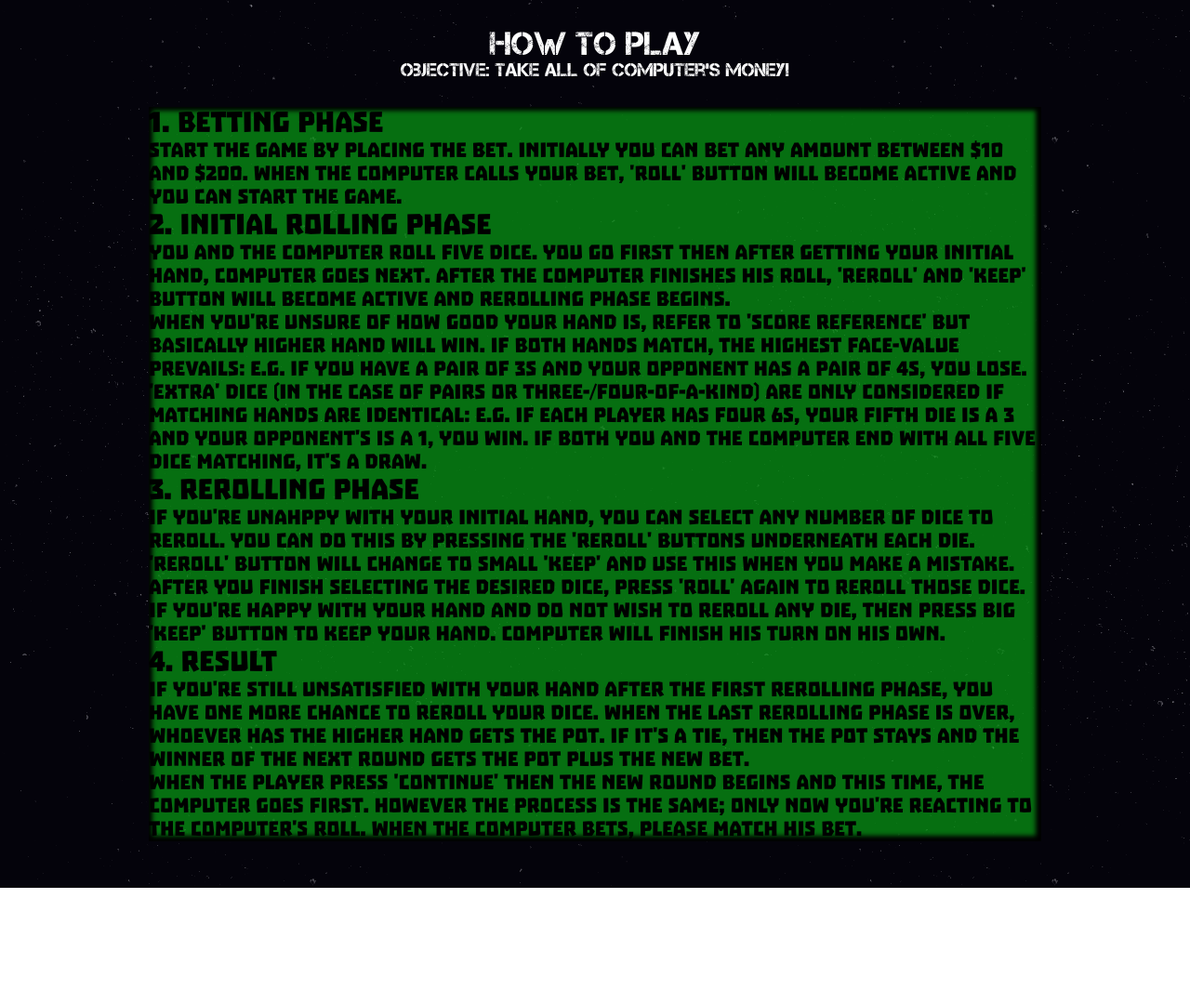
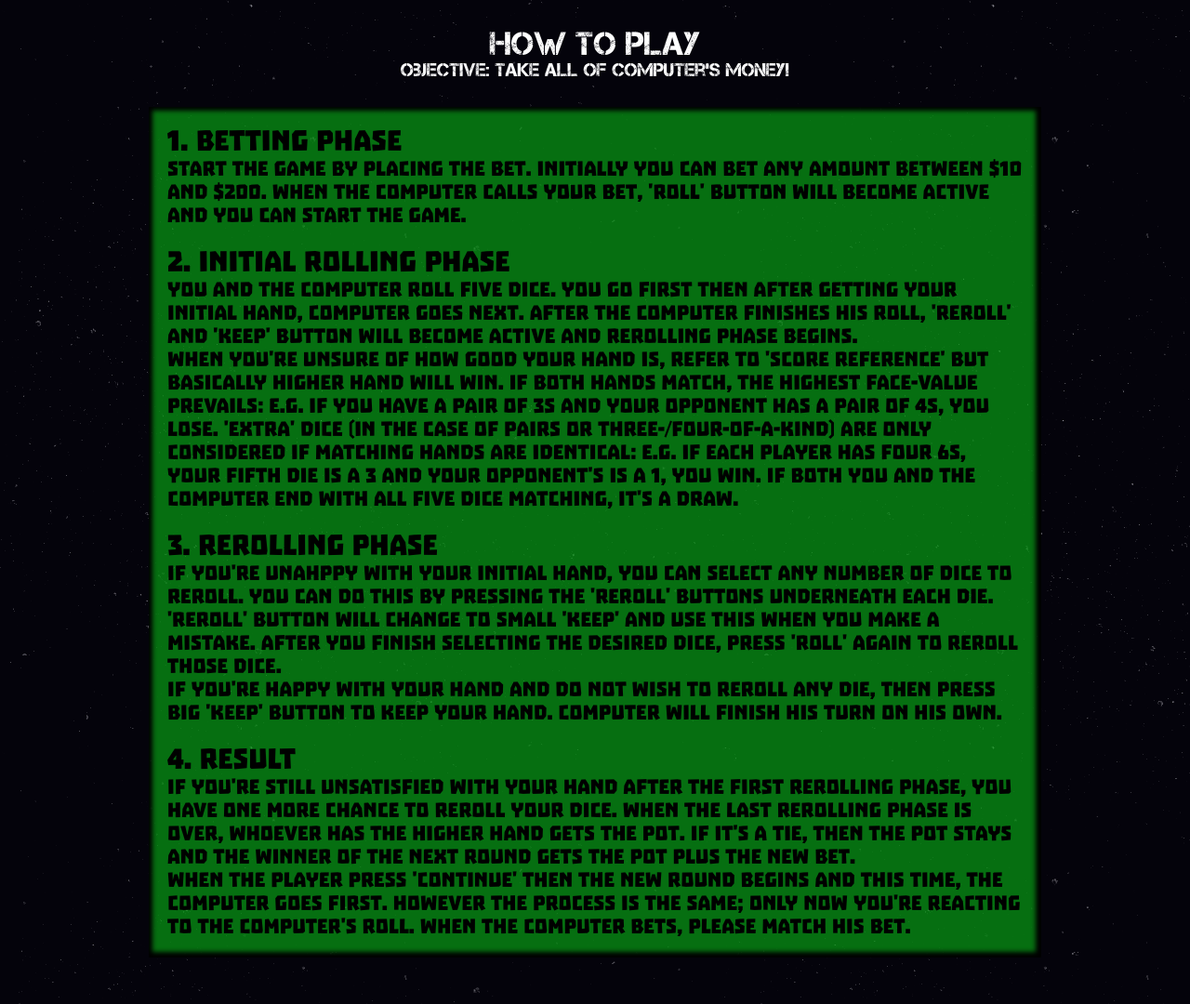
Before and after one commit to Kaiselkihel/Dice-Poker, a plain HTML site: page tutorial.html in a window 1280 px wide. Shown: the whole page at 93% size. Before the commit the page ends 955 px from the top, so only its background shows below. Drawn offline with Linux system fonts and the light colour scheme.

Commit message:
Update tutorial.html

```diff
--- a/tutorial.html
+++ b/tutorial.html
@@ -15,27 +15,27 @@
 	<h2>Objective: Take all of computer's money!</h2>
 </header>
 <main>
-	<section class="tutorial">
-		<article>
+	<div class="tutorial">
+		<div>
 			<h1>1. Betting Phase</h1>
 			<p>Start the game by placing the bet. Initially you can bet any amount between $10 and $200. When the computer calls your bet, 'ROLL' button will become active and you can start the game.</p>
-		</article>
-		<article>
+		</div>
+		<div>
 			<h1>2. Initial Rolling Phase</h1>
 			<p>You and the computer roll five dice. You go first then after getting your initial hand, computer goes next. After the computer finishes his roll, 'REROLL' and 'KEEP' button will become active and Rerolling Phase begins.</p>
 			<p>When you're unsure of how good your hand is, refer to 'SCORE REFERENCE' but basically higher hand will win. If both hands match, the highest face-value prevails: <span class="italic">e.g. if you have a Pair of 3s and your opponent has a Pair of 4s, you lose.</span> 'Extra' dice (in the case of Pairs or Three-/Four-of-a-Kind) are only considered if matching hands are identical: <span class="italic">e.g. if each player has four 6s, your fifth die is a 3 and your opponent's is a 1, you win.</span> If both you and the computer end with all five dice matching, it's a draw.</p>
-		</article>
-		<article>
+		</div>
+		<div>
 			<h1>3. Rerolling Phase</h1>
 			<p>If you're unahppy with your initial hand, you can select any number of dice to Reroll. You can do this by pressing the 'REROLL' buttons underneath each die. 'REROLL' button will change to small 'KEEP' and use this when you make a mistake. After you finish selecting the desired dice, press 'ROLL' again to reroll those dice.</p>
 			<p>If you're happy with your hand and do not wish to reroll any die, then press big 'KEEP' button to keep your hand. Computer will finish his turn on his own.</p>
-		</article>
-		<article>
+		</div>
+		<div>
 			<h1>4. Result</h1>
 			<p>If you're still unsatisfied with your hand after the first rerolling phase, you have one more chance to reroll your dice. When the Last Rerolling Phase is over, whoever has the higher hand gets the pot. If it's a tie, then the pot stays and the winner of the next round gets the pot plus the new bet.</p>
 			<p>When the player press 'CONTINUE' then the new round begins and this time, the computer goes first. However the process is the same; only now you're reacting to the computer's roll. When the computer bets, please match his bet.</p>
-		</article>
-	</section>
+		</div>
+	</div>
 </main>
 <footer>
 </footer>
```
